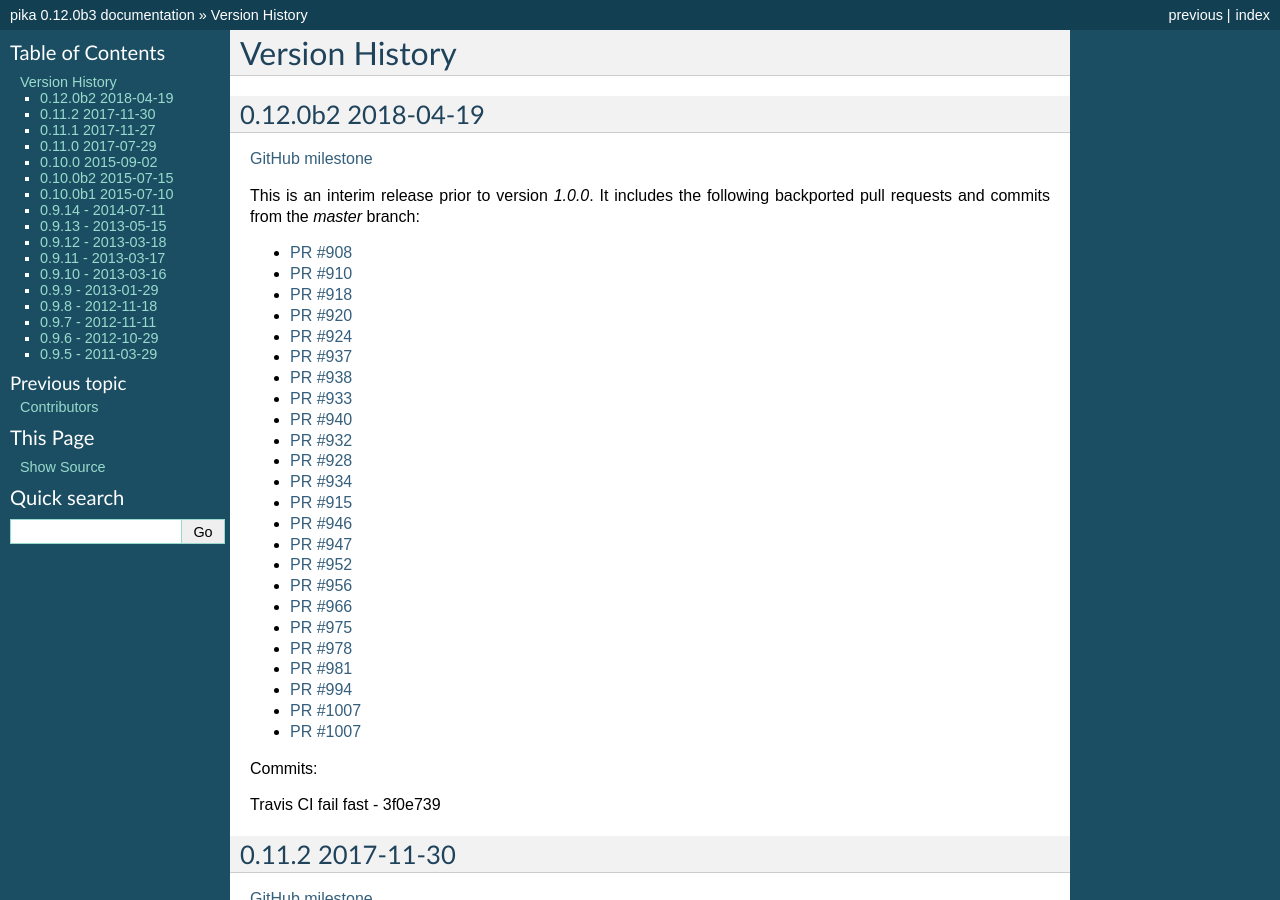
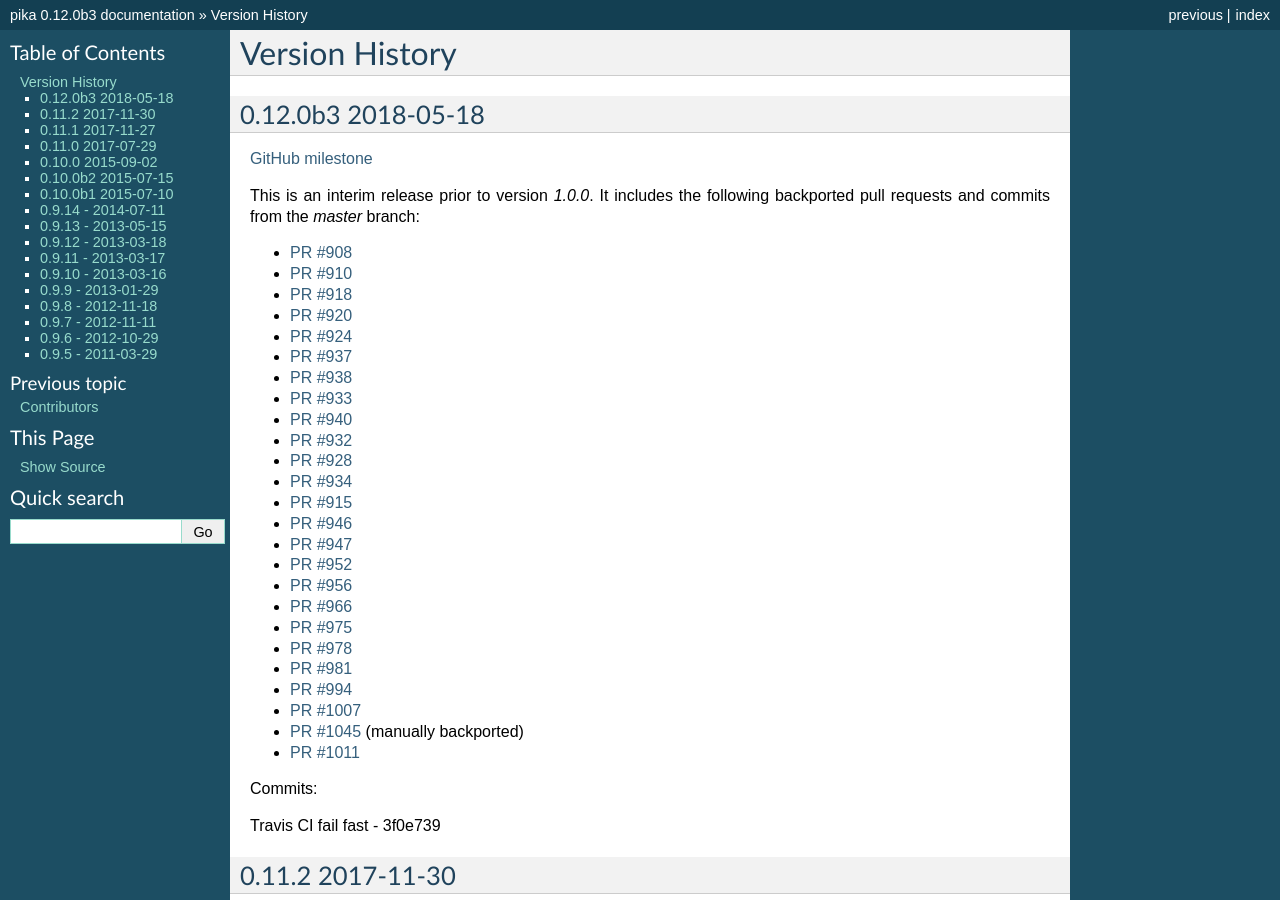
Before and after one commit to pika/pika, a Sphinx documentation site: the page built from docs/version_history.rst, in a window 1280 px wide and 900 px high. Built offline with Sphinx 7.4.7, drawn with Linux system fonts in a browser that asks for light colours; pages that are not in the unit, such as notebooks, are missing from menus.

Commit message:
0.12.0b3 changelog

```diff
--- a/CHANGELOG.rst
+++ b/CHANGELOG.rst
@@ -1,7 +1,7 @@
 Version History
 ===============
 
-0.12.0b3 2018-05-16
+0.12.0b3 2018-05-18
 -------------------
 
 `GitHub milestone <https://github.com/pika/pika/milestone/12>`_
--- a/docs/version_history.rst
+++ b/docs/version_history.rst
@@ -1,7 +1,7 @@
 Version History
 ===============
 
-0.12.0b2 2018-04-19
+0.12.0b3 2018-05-18
 -------------------
 
 `GitHub milestone <https://github.com/pika/pika/milestone/12>`_
@@ -31,7 +31,8 @@ This is an interim release prior to version `1.0.0`. It includes the following b
 - `PR #981 <https://github.com/pika/pika/pull/981>`_
 - `PR #994 <https://github.com/pika/pika/pull/994>`_
 - `PR #1007 <https://github.com/pika/pika/pull/1007>`_
-- `PR #1007 <https://github.com/pika/pika/pull/1007>`_
+- `PR #1045 <https://github.com/pika/pika/pull/1045>`_ (manually backported)
+- `PR #1011 <https://github.com/pika/pika/pull/1011>`_
 
 Commits:
 
```
